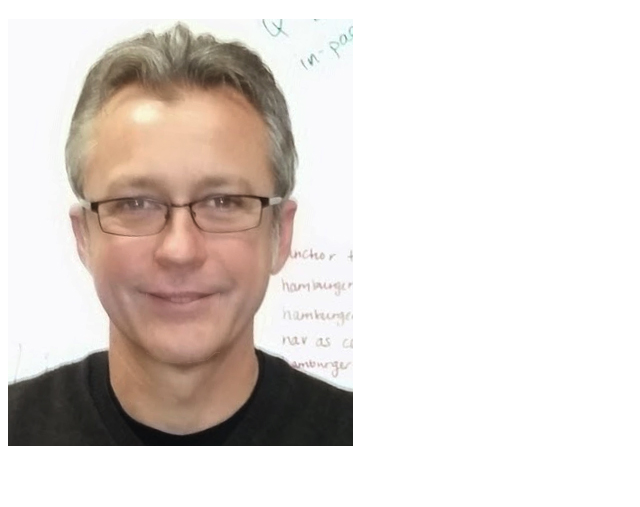
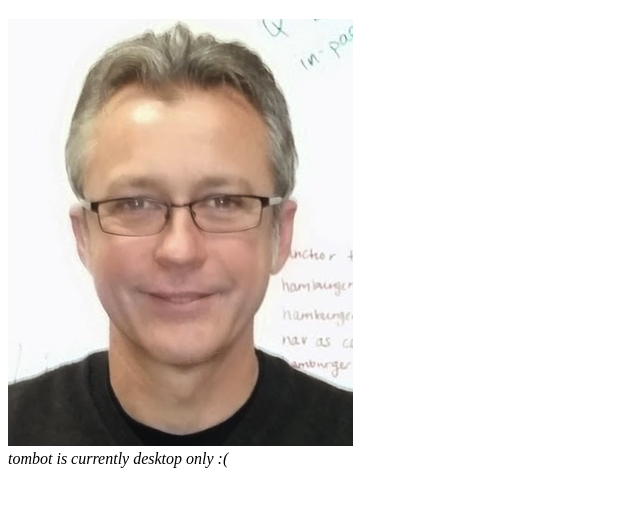
Before and after one commit to devights/tombot, a plain HTML site: page index.html in a window 1280 px wide. Shown: the part 61-568 px from the top of the page, without its empty margins (0-640 px from the left). Drawn offline with nearby package versions, Linux system fonts and the light colour scheme.

Commit message:
support msg

```diff
--- a/index.html
+++ b/index.html
@@ -36,7 +36,7 @@
 
 
 <div id="#preload"></div>
-
+<i>tombot is currently desktop only :(</i>
 </body>
 
 <script>
```
